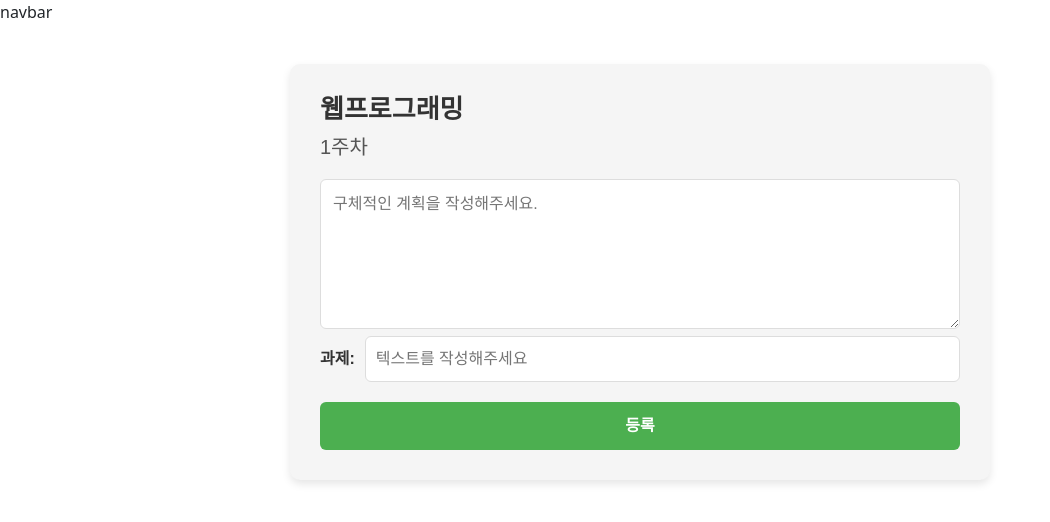
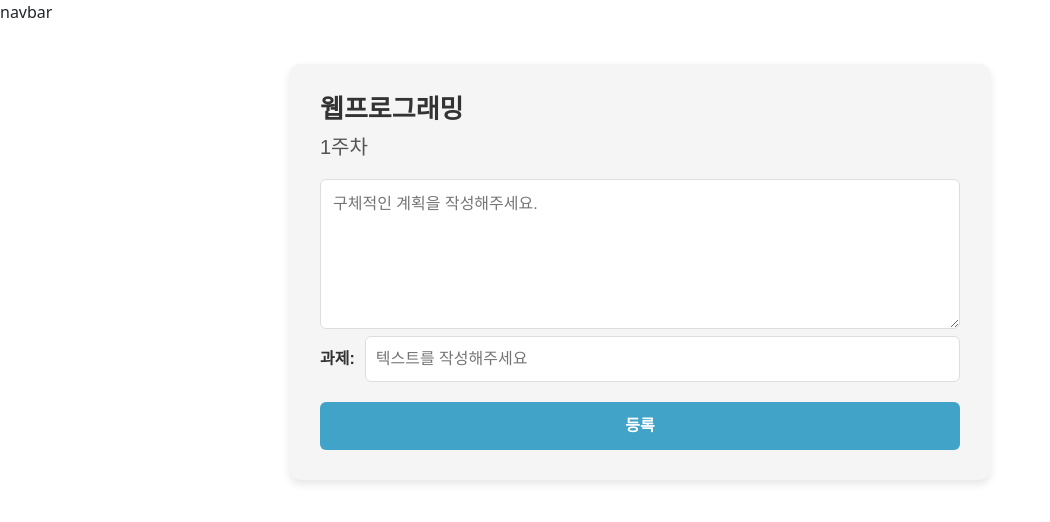
Before and after one commit to bmbx08/Jieum, a React (Create React App) app: page /studyAdmin/edit/1 in a window 1280 px wide. Shown: the top 522 px of the page, without its empty margins (0-1050 px from the left). Built offline with nearby package versions, Linux system fonts and the light colour scheme.

Commit message:
css update

```diff
--- a/src/pages/EditPlanPage/EditPlanPage.css
+++ b/src/pages/EditPlanPage/EditPlanPage.css
@@ -66,7 +66,7 @@ textarea {
   font-size: 16px;
   font-weight: bold;
   color: white;
-  background-color: #4caf50;
+  background-color: rgb(66, 163, 201);
   border: none;
   border-radius: 6px;
   cursor: pointer;
@@ -74,5 +74,5 @@ textarea {
 }
 
 .submit-btn:hover {
-  background-color: #45a049;
+  background-color: rgb(29, 122, 159);
 }
```
